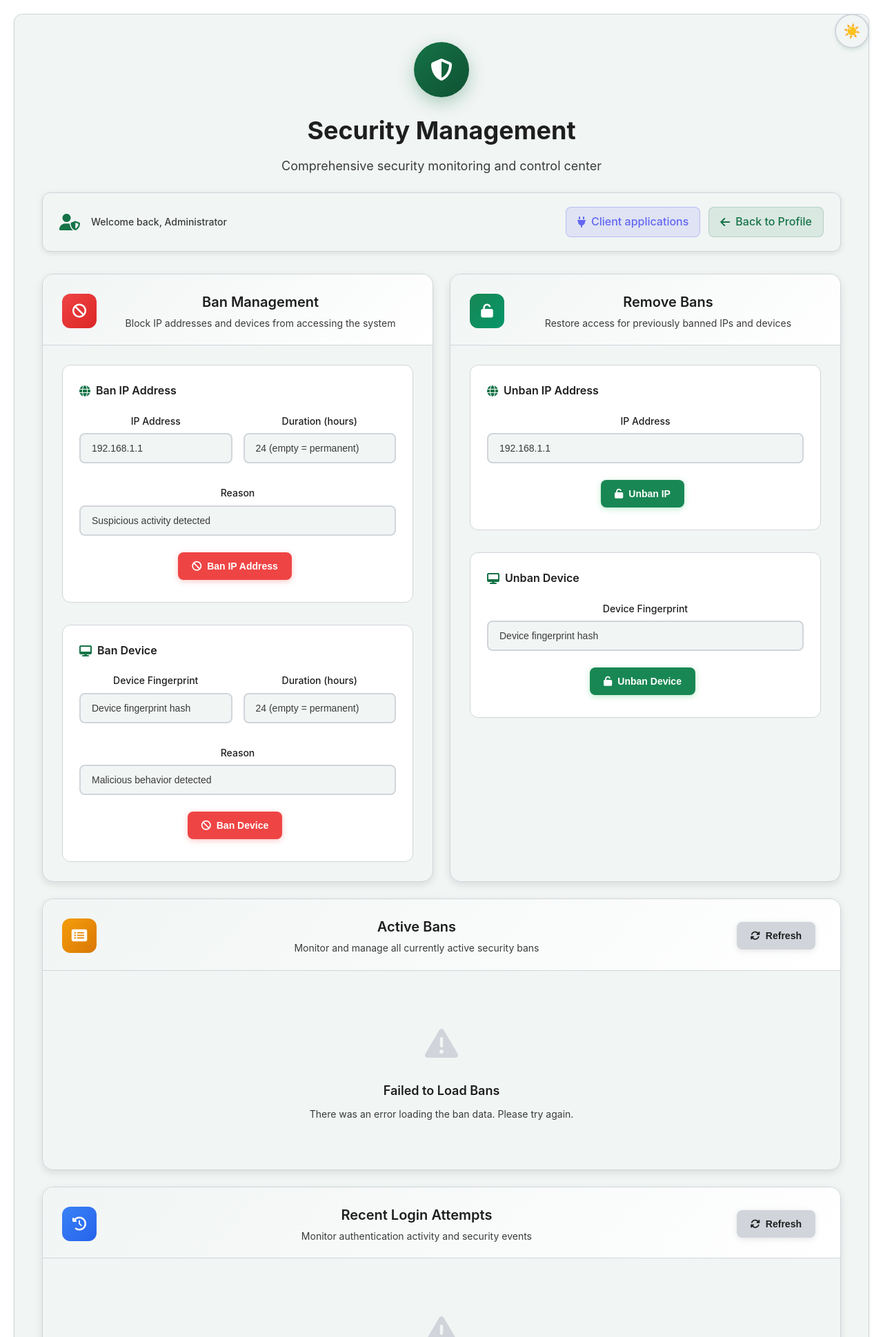
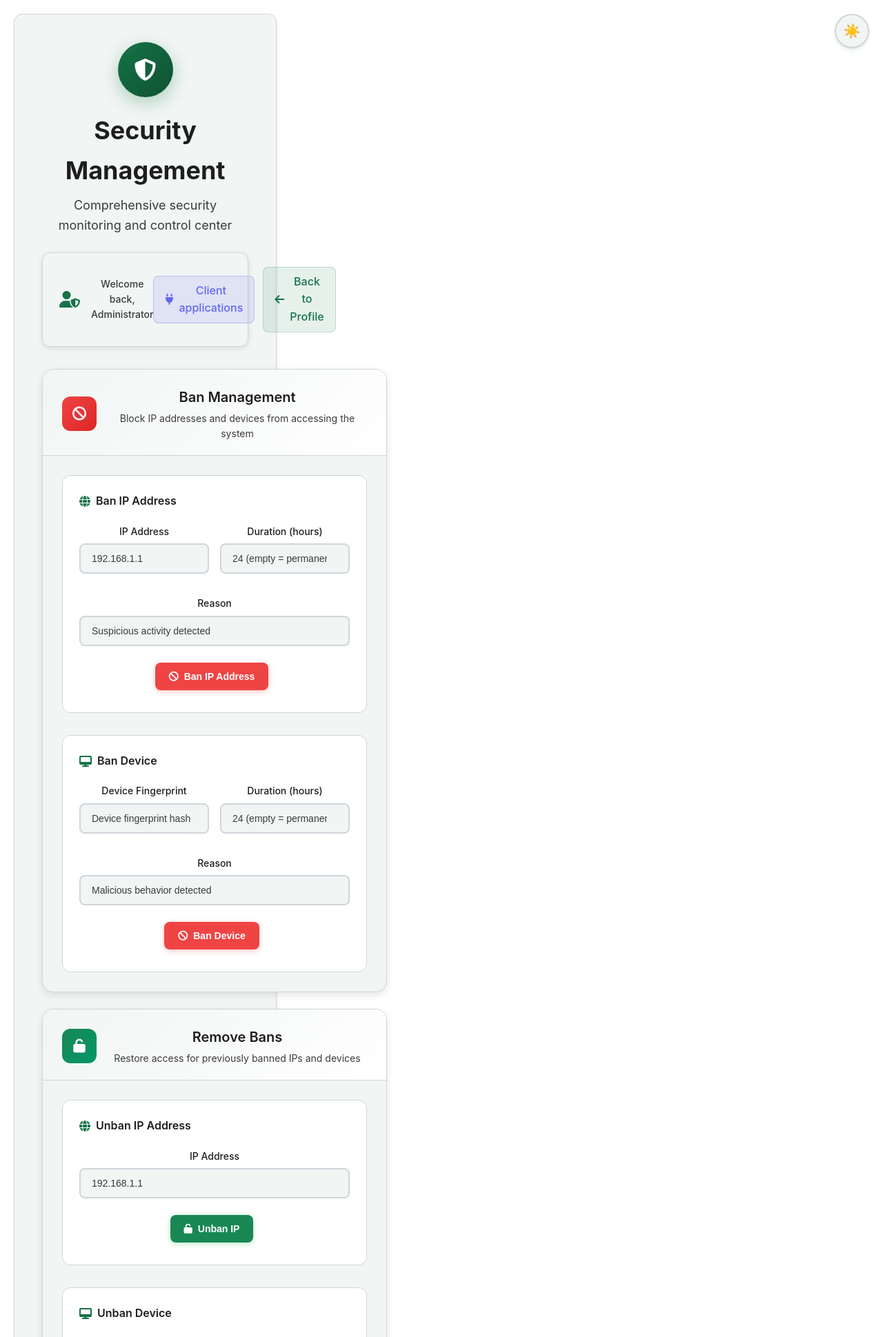
Before and after one commit to byNolo/KeyN, a Flask app: template auth_server/app/templates/admin.html in a window 1280 px wide. Shown: the top 1939 px of the page at 69% size. Run offline with Flask 3, Linux system fonts and the light colour scheme; the template is opened without the code that fills it, so the values that code supplies are empty.

Commit message:
fix: Adjust card width in base template for improved layout

```diff
--- a/auth_server/app/templates/base.html
+++ b/auth_server/app/templates/base.html
@@ -57,7 +57,7 @@
   {% block containerType %}
   <div class="container">
   {% endblock %}
-    <div class="card">
+    <div class="card" style="width: 381.142858px;">
       {% block content %}{% endblock %}
     </div>
   </div>
```
